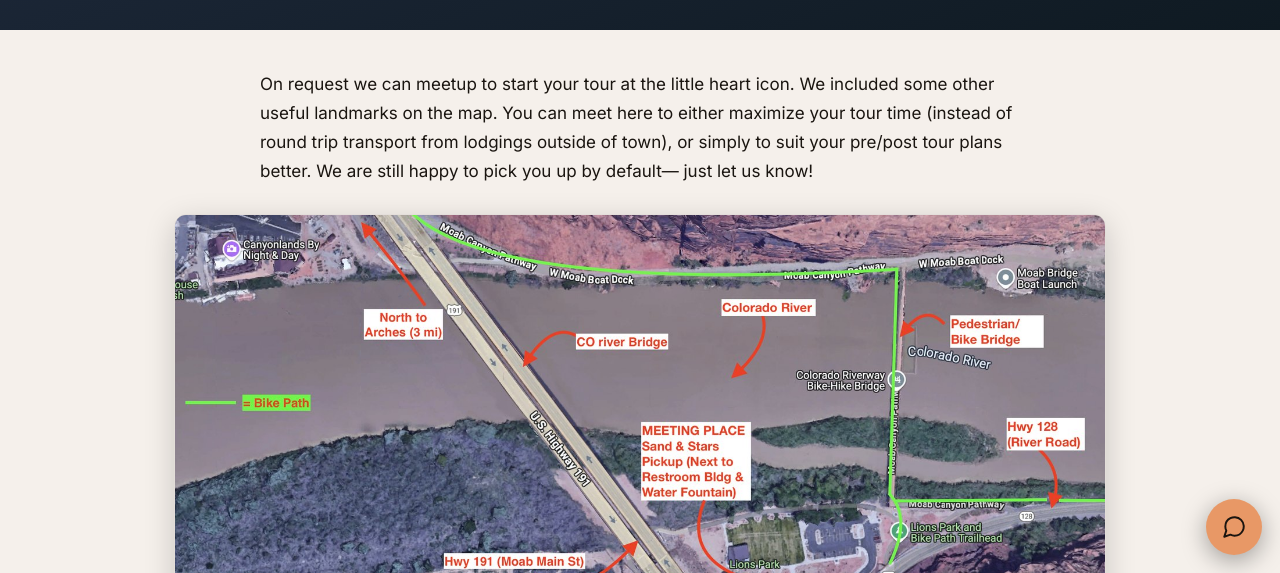
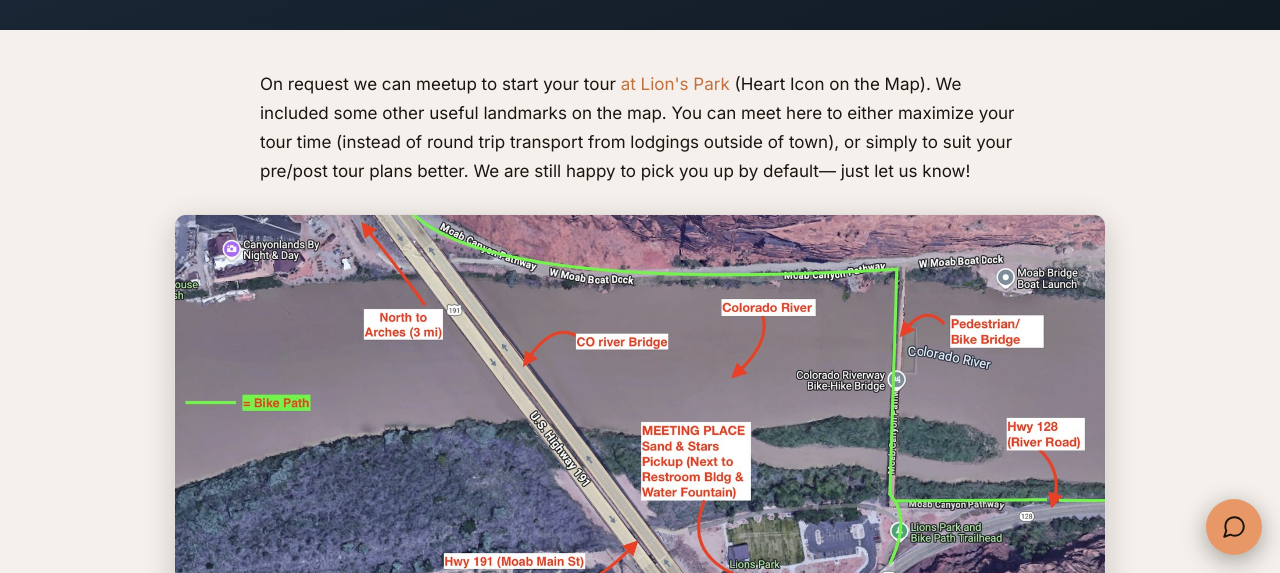
Before and after one commit to jpearly00/sandandstars-site, a plain HTML site: page meet/index.html in a window 1280 px wide. Shown: the part 227-800 px from the top of the page. Drawn offline with Linux system fonts and the light colour scheme; no server answers.

Commit message:
/meet: 'at Lion's Park' hyperlinked to Google Maps pin + '(Heart Icon on the Map)'

```diff
--- a/meet/index.html
+++ b/meet/index.html
@@ -88,7 +88,7 @@
 </section>
 
 <main id="main">
-  <p class="lead">On request we can meetup to start your tour at the little heart icon. We included some other useful landmarks on the map. You can meet here to either maximize your tour time (instead of round trip transport from lodgings outside of town), or simply to suit your pre/post tour plans better. We are still happy to pick you up by default&mdash; just let us know!</p>
+  <p class="lead">On request we can meetup to start your tour <a href="https://maps.app.goo.gl/rQTxECRMp4CLZWEE6" target="_blank" rel="noopener">at Lion's Park</a> (Heart Icon on the Map). We included some other useful landmarks on the map. You can meet here to either maximize your tour time (instead of round trip transport from lodgings outside of town), or simply to suit your pre/post tour plans better. We are still happy to pick you up by default&mdash; just let us know!</p>
 
   <div class="map-wrap">
     <a href="/meet/moab-meeting-place-map.jpg" target="_blank" rel="noopener" aria-label="Open full-size meeting place map">
```
